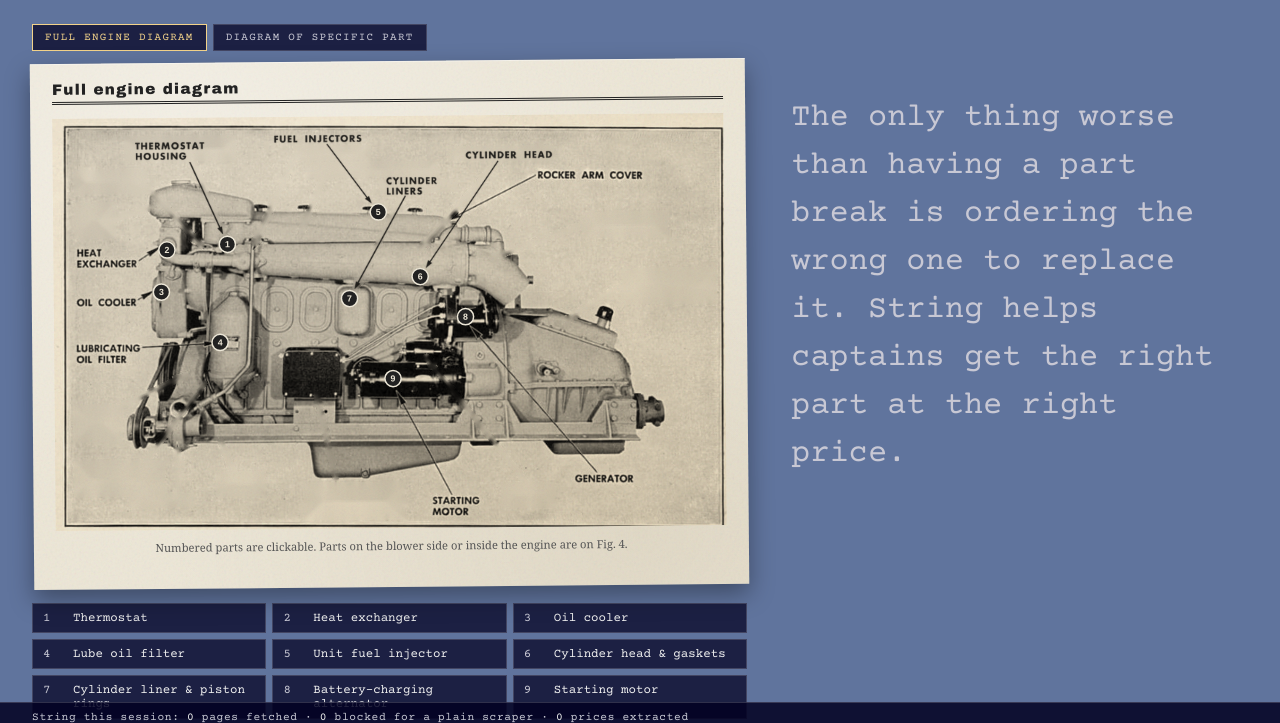
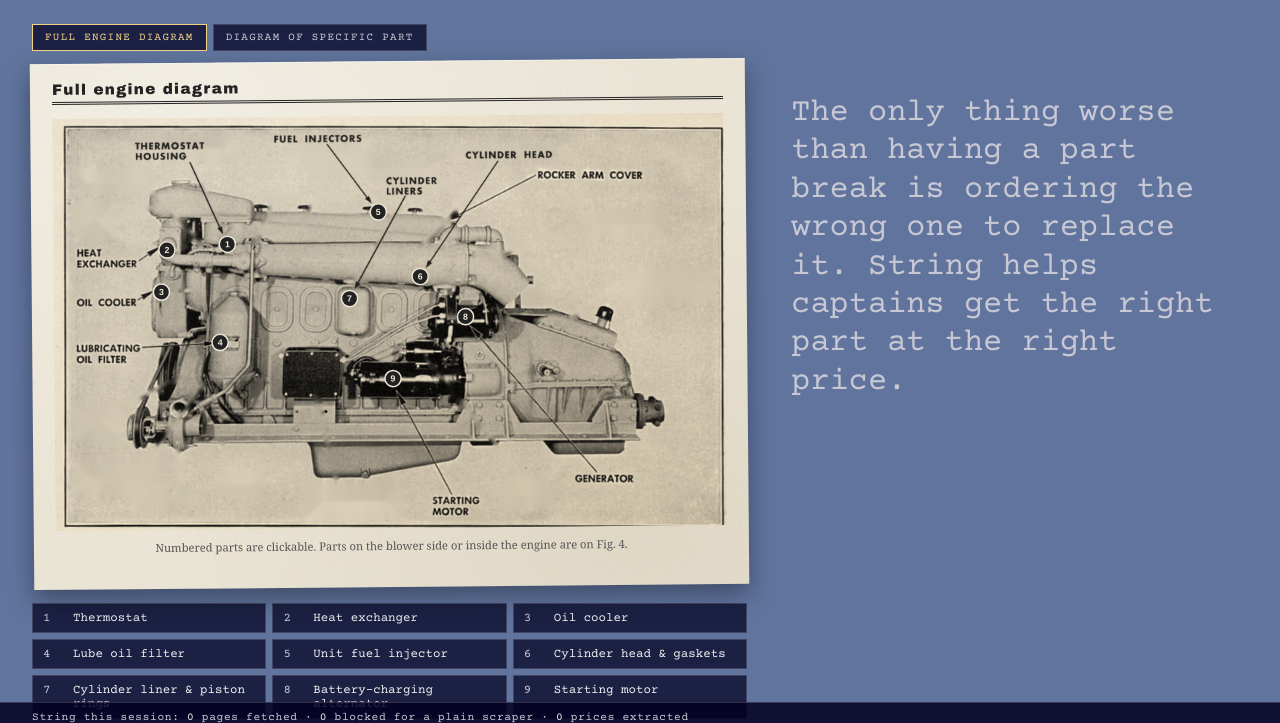
Before and after one commit to chrisheher/parts-desk, a Flask app: page / in a window 1280 px wide. Shown: the part 68-791 px from the top of the page. Run offline with Flask 3, Linux system fonts and the light colour scheme; some libraries are stand-ins or nearby versions.

Commit message:
About text: line-height 1.2
Co-Authored-By: Claude Opus 5.5 <noreply@anthropic.com>

```diff
--- a/templates/parts.html
+++ b/templates/parts.html
@@ -200,7 +200,7 @@
     margin-bottom: 6px;
   }
 
-  .about { font-size: 2rem; line-height: 1.5; color: var(--muted); margin-bottom: 44px; margin-top: 50px; }
+  .about { font-size: 2rem; line-height: 1.2; color: var(--muted); margin-bottom: 44px; margin-top: 50px; }
 
   .chips { display: flex; flex-wrap: wrap; gap: 6px; margin-bottom: 18px; }
   .chip {
```
